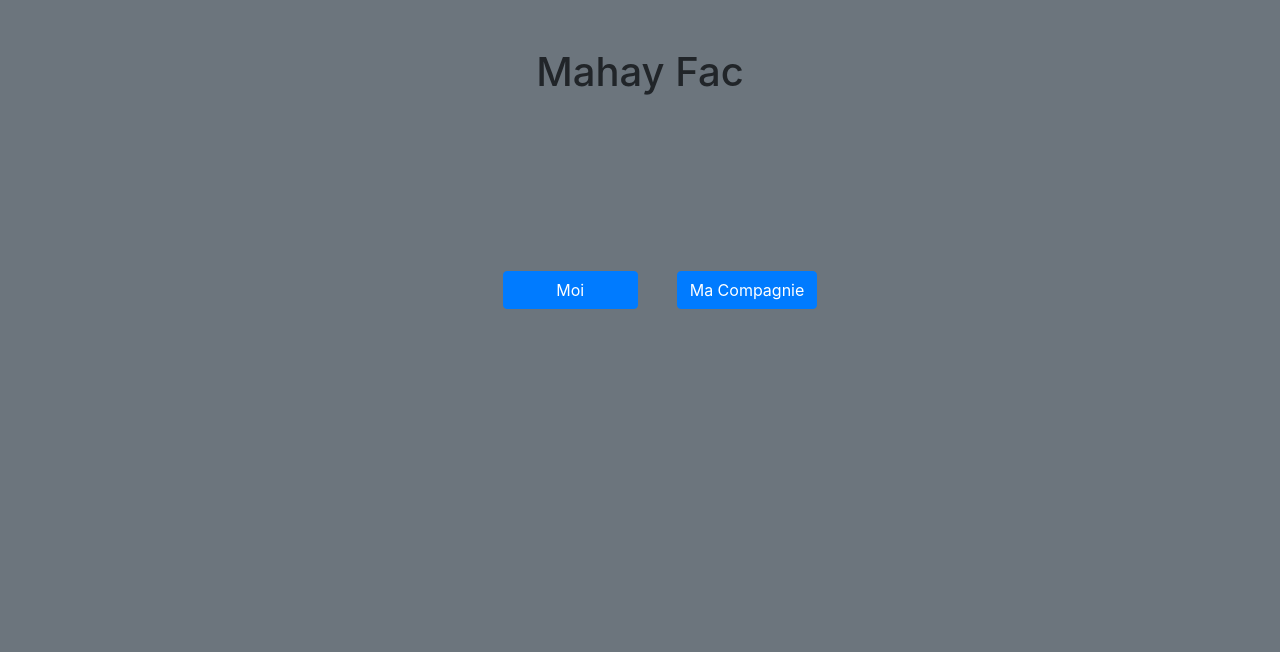
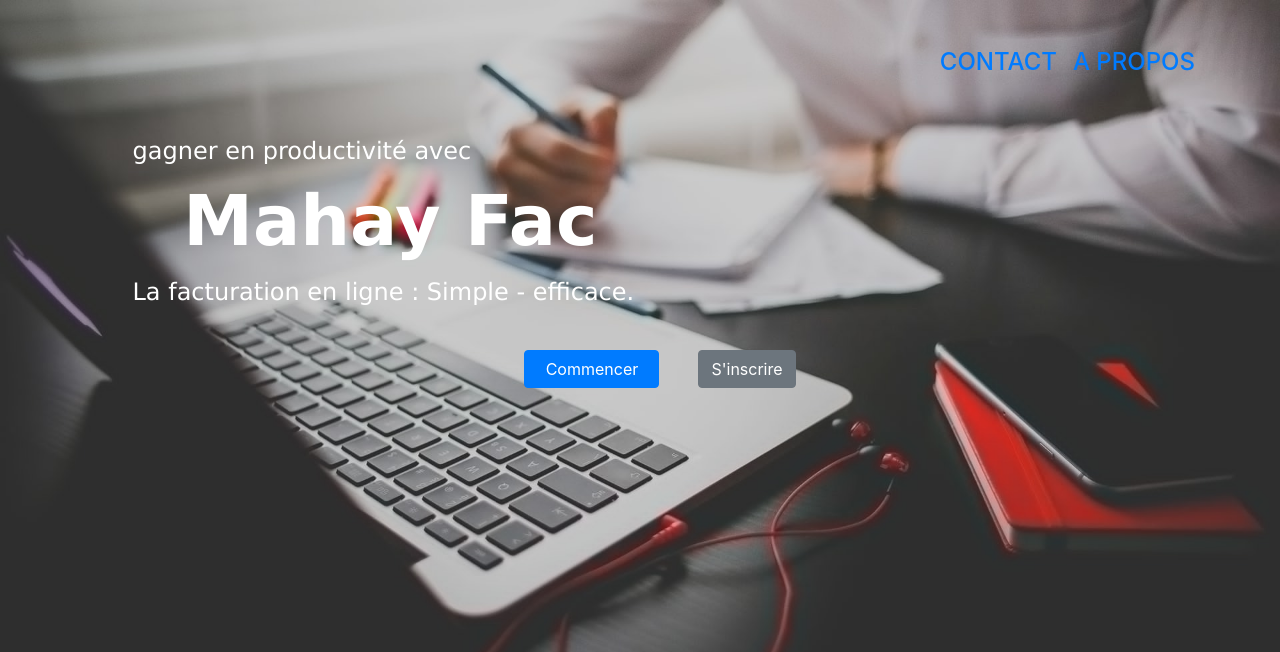
Before and after one commit to monja119/Mahay-Fac, a Django app: page / in a window 1280 px wide. Shown: the top 652 px of the page. Run offline with Django 4.2, Linux system fonts and the light colour scheme; some libraries are stand-ins or nearby versions.

Commit message:
updating

```diff
--- a/app/static/css/style.css
+++ b/app/static/css/style.css
@@ -1,6 +1,7 @@
+
+
 a{
     text-decoration: none;
-
 }
 .invoice_value{
     border: 1px solid black;
--- a/app/templates/base.html
+++ b/app/templates/base.html
@@ -12,7 +12,8 @@
         <link rel="stylesheet" href="{% static 'css/bootstrap.css' %}">
         <link rel="stylesheet" href="{% static 'css/style.css' %}">
     </head>
-    <body style="height:100%">
+    <body style="background-image: url({% static 'images/background/home.png' %});
+                background-size: cover;background-repeat:no-repeat;">
         <div class="container-fluid">
 
             <div class="row pt-3 bg-secondary ">
--- a/app/templates/tab/home.html
+++ b/app/templates/tab/home.html
@@ -10,32 +10,56 @@
         <link rel="stylesheet" href="{% static 'css/bootstrap.css' %}">
     </head>
 
-    <body class="bg-secondary" >
+    <body style="background-image: url({% static 'images/background/home.png' %});
+                background-size: cover;background-repeat:no-repeat;">
         <div class="container">
-            <div class="row justify-content-center mt-5">
-                <h1>
+            <div class="row mt-5">
+                    <div class="col-5">
+                    </div>
+                    <div class="col-7">
+                        <a href="{% url 'authentification' %}" style="float:right" class="ml-3">
+                            <h4 class="text-primary">
+                                A PROPOS
+                            </h4>
+                        </a>
+                        <a href="{% url 'authentification' %}" style="float:right;" >
+                            <h4 class="text-primary">
+                                CONTACT
+                            </h4>
+                        </a>
+
+                    </div>
+            </div>
+            <div class="row justify-content-center mt-5" >
+                <div class="col-11">
+                <p style="font-family:verdana;font-size:24px;color:white">
+                    gagner en productivité avec
+                    <br>
+                    <b style="margin-left:5%;font-size:70px">
                         Mahay Fac
-                </h1>
+                    </b>
+                    <br>
+                    La facturation en ligne : Simple - efficace.
+                </p>
                 </div>
-            <div class="row justify-content-center" style="margin-top:15%" >
-
+            </div>
+            <div class="row justify-content-center mt-4">
                     <br>
                     <ul style="list-style:none;text-align: left;" >
                         <li style="display: inline-block">
                             <h4>
-                            <a href="{% url 'profile' %}">
-                                <input type="button" value="Moi" class="btn btn-primary" style="width:135px">
+                                <a href="{% url 'authentification' %}">
+                                    <input type="button" value="Commencer" class="btn btn-primary" style="width:135px">
                                 </a>
                             </h4>
                         </li>
                         <li style="display: inline-block"  class="col-1"></li>
                         <li style="display: inline-block">
                             <h4>
-                            <a href="{% url 'my_company' %}">
-                                <input type="button" value="Ma Compagnie" class="btn btn-primary">
+                                <a href="{% url 'register' %}">
+                                    <input type="button" value="S'inscrire" class="btn btn-secondary">
                                 </a>
                             </h4>
-
                     </ul>
             </div>
         </div>
```
Also changed, not shown: app/templates/authentification/auth.html (+7 -1 lines), db.sqlite3, 1 other file. Lines whose indentation alone changed are shown as unchanged.
